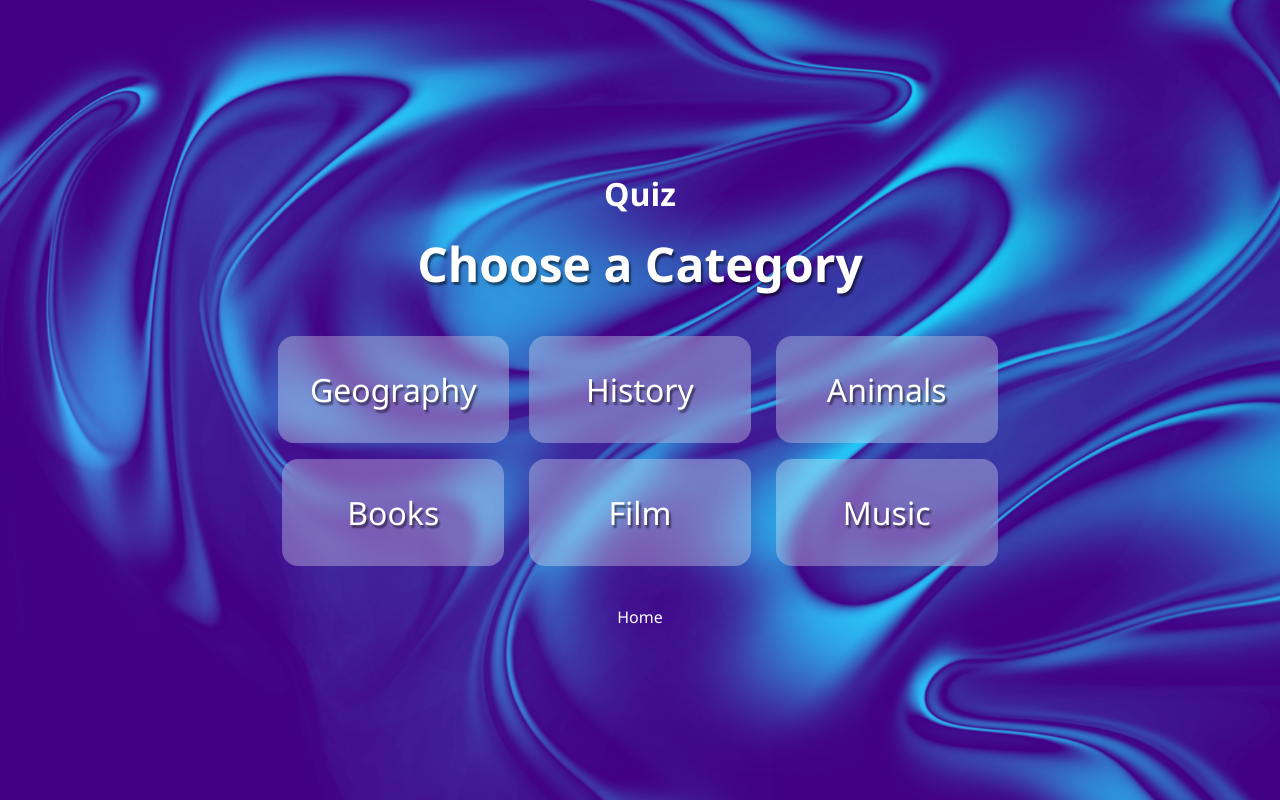
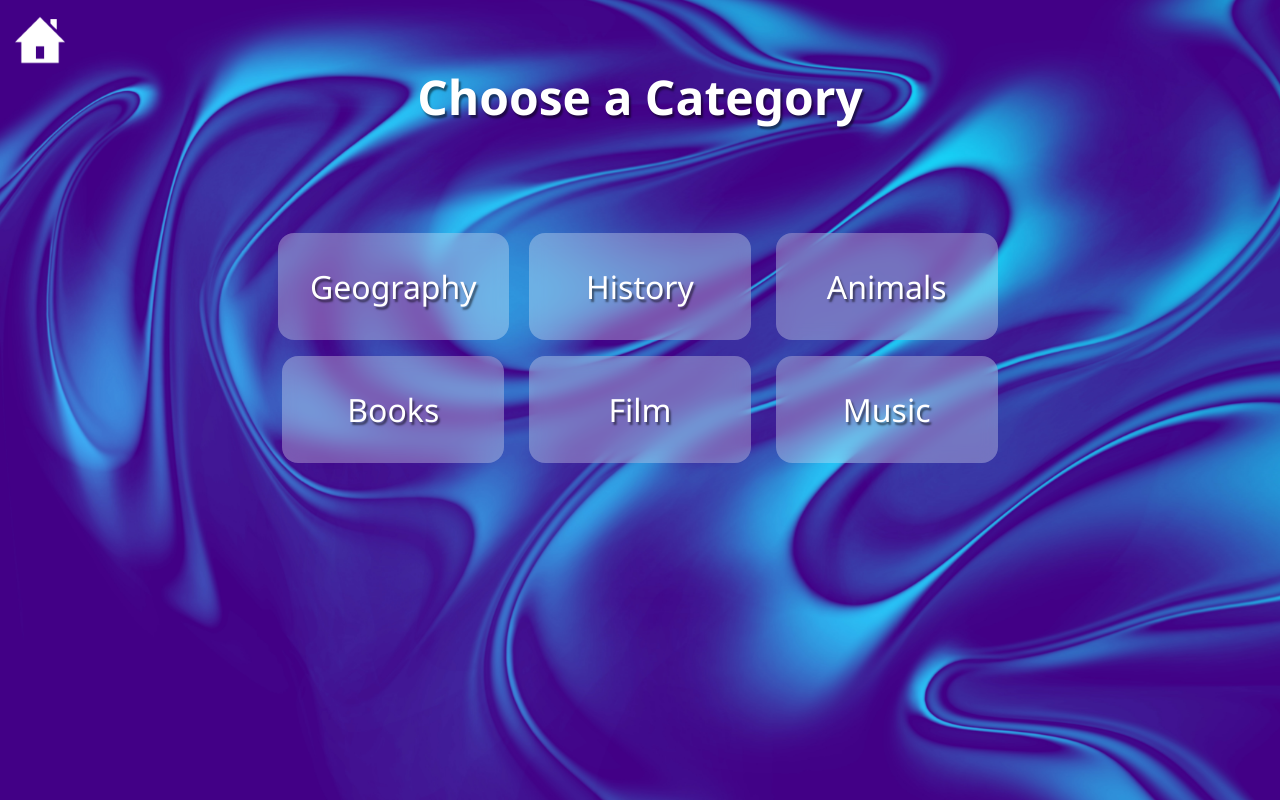
Before and after one commit to RaspberryChaos/trivia-app, a Next.js app: page /quiz in a window 1280 px wide. Built offline with nearby package versions, Linux system fonts and the light colour scheme.

Commit message:
styles updated

```diff
--- a/components/CategoryList.tsx
+++ b/components/CategoryList.tsx
@@ -9,8 +9,8 @@ type Props = {
 
 const CategoryList: React.FC<Props> = ({ chooseCategory }) => {
   return (
-    <div>
-      <h1 className={styles.heading}>Choose a Category</h1>
+    <div className="flex">
+      <h1 className="heading">Choose a Category</h1>
       <div className={styles.grid}>
       <Category title="Geography" value={QuestionCategory.Geography} callback={chooseCategory} />
       <Category title="History" value={QuestionCategory.History} callback={chooseCategory} />
--- a/components/DifficultyList.tsx
+++ b/components/DifficultyList.tsx
@@ -8,8 +8,8 @@ type Props = {
 
 const DifficultyList: React.FC<Props> = ({ chooseDifficulty }) => {
   return (
-    <div>
-      <h1 className={styles.heading}>Choose a Difficulty</h1>
+    <div className="flex">
+      <h1 className="heading">Choose a Difficulty</h1>
       <div className={styles.options}>
       <button onClick={chooseDifficulty} value={Difficulty.Easy} className="choice difficulty">Easy</button>
       <button onClick={chooseDifficulty} value={Difficulty.Medium} className="choice difficulty">Medium</button>
--- a/components/QuestionCard.tsx
+++ b/components/QuestionCard.tsx
@@ -13,7 +13,8 @@ type Props = {
 const QuestionCard: React.FC<Props> = ({question, answers, callback, userAnswer, questionNum, totalQuestions}) => {
     return (
         <div>
-            <p>Question {questionNum}/{totalQuestions}</p>
+            <h1>Quiz</h1>
+            <h2>Question {questionNum}/{totalQuestions}</h2>
             <p className="question">{question}</p>
             <div className="answerGrid">
                 {
--- a/pages/index.tsx
+++ b/pages/index.tsx
@@ -4,7 +4,7 @@ import styles from "../styles/Home.module.css";
 
 const Home: NextPage = () => {
   return (
-    <div className="container">
+    <div className="container flex">
       <div className={styles.card}>
         <div className={styles.content}>
           <h1 className={styles.heading}>Trivia Game</h1>
--- a/pages/quiz.tsx
+++ b/pages/quiz.tsx
@@ -1,6 +1,7 @@
 import React, { useState } from 'react';
 import type { NextPage } from 'next';
 import Link from "next/link";
+import Image from 'next/image';
 import QuestionCard from "../components/QuestionCard";
 import CategoryList from "../components/CategoryList";
 import DifficultyList from "../components/DifficultyList";
@@ -120,16 +121,18 @@ const questions: NextPage = () => {
 
     return (
         <div className="container">
-            <h1>Quiz</h1>
 
+            {/* Display Choice of Category */}
             {quizState === 1 &&
             <CategoryList chooseCategory={chooseCategory} />}
 
+            {/* Display Choice of Difficulty */}
             {quizState === 2 &&
             <DifficultyList chooseDifficulty={chooseDifficulty} />}
 
+            {/* Display Chosen Options and Start Button */}
             {quizState === 3 &&
-            <div>
+            <div className="flex settings">
             <h2>Category : {categoryName}</h2>
             <h2>Difficulty : {difficulty}</h2>
             <button onClick={startQuiz} className={styles.btn}>Start Quiz!</button>
@@ -140,6 +143,7 @@ const questions: NextPage = () => {
             {loading &&
             <p>Loading Questions...</p>}
 
+           {/* Display Questions */}
             {!loading && !gameOver &&
             <QuestionCard
             question={questions[number].question}
@@ -150,18 +154,33 @@ const questions: NextPage = () => {
             totalQuestions={totalQuestions}
             /> }
 
+            {/* Display Score */}
+            {!gameOver &&
+            <h3>Score: {score}</h3>}
+
+            {/* Display Nest Question Button */}
             {!gameOver && !loading && number < totalQuestions -1 && userAnswers.length === number + 1 &&
             <button onClick={nextQuestion} className={styles.btn}>Next Question</button>}
 
-            {!gameOver &&
-            <p>Score: {score}</p>}
-
+            {/* Display Play Again Button at the end of the game */}
             {userAnswers.length === totalQuestions &&
             <button onClick={startQuiz} className={styles.btn}>Play Again?</button>}
 
+            {/* Go Back and change category/difficulty before starting game */}
             {quizState > 1 && quizState < 4 &&
             <button onClick={goBack} className={styles.btn}>Go Back</button>}
-            <Link href="/" passHref>Home</Link>
+
+            {/* Return to Homepage */}
+            <Link href="/" passHref>
+                <div className={styles.imageContainer}>
+                <Image src={"/home-icon.png"}
+                width={10}
+                height={10}
+                layout="responsive"
+                alt={"Home Icon"}
+                />
+                </div>
+            </Link>
         </div>
     )
 }
--- a/styles/CategoryList.module.css
+++ b/styles/CategoryList.module.css
@@ -1,8 +1,3 @@
-.heading {
-    text-shadow: var(--txt-shadow);
-    margin: 1rem;
-}
-
 .grid {
     display: grid;
     grid-template-columns: 1fr;
@@ -17,9 +12,6 @@
 }
 
 @media (min-width : 768px) {
-    .heading {
-        font-size: 3rem;
-    }
     .grid {
         grid-template-columns: 1fr 1fr 1fr;
     }
--- a/styles/Quiz.module.css
+++ b/styles/Quiz.module.css
@@ -14,3 +14,23 @@
     background-color: var(--clr-darkpurple);
 
   }
+
+  .imageContainer {
+    position: absolute;
+    top: 0;
+    left: 0;
+    width: 30px;
+    height: 30px;
+    margin: 15px;
+  }
+
+  .imageContainer:hover {
+    opacity: 0.8;
+  }
+
+  @media (min-width : 768px) {
+    .imageContainer {
+      width: 50px;
+      height: 50px;
+    }
+  }
--- a/styles/globals.css
+++ b/styles/globals.css
@@ -30,12 +30,25 @@ a {
   background-size: cover;
   min-width:100%;
   min-height: 100vh;
+  color: var(--clr-text);
+  text-align: center;
+  margin: auto;
+}
+
+.flex {
   display: flex;
   justify-content: center;
   align-items: center;
   flex-direction: column;
-  color: var(--clr-text);
-  text-align: center;
+}
+
+.settings {
+  height: 100vh;
+}
+
+.heading {
+  text-shadow: var(--txt-shadow);
+  margin: 4rem;
 }
 
 .choice {
@@ -100,10 +113,11 @@ h2 {
 
 
 @media (min-width : 768px) {
+  .heading {
+    font-size: 3rem;
+}
   .choice {
     font-size: 2rem;
     padding: 2rem;
   }
-
-
 }
```
Also changed, not shown: public/home-icon.png (added).
